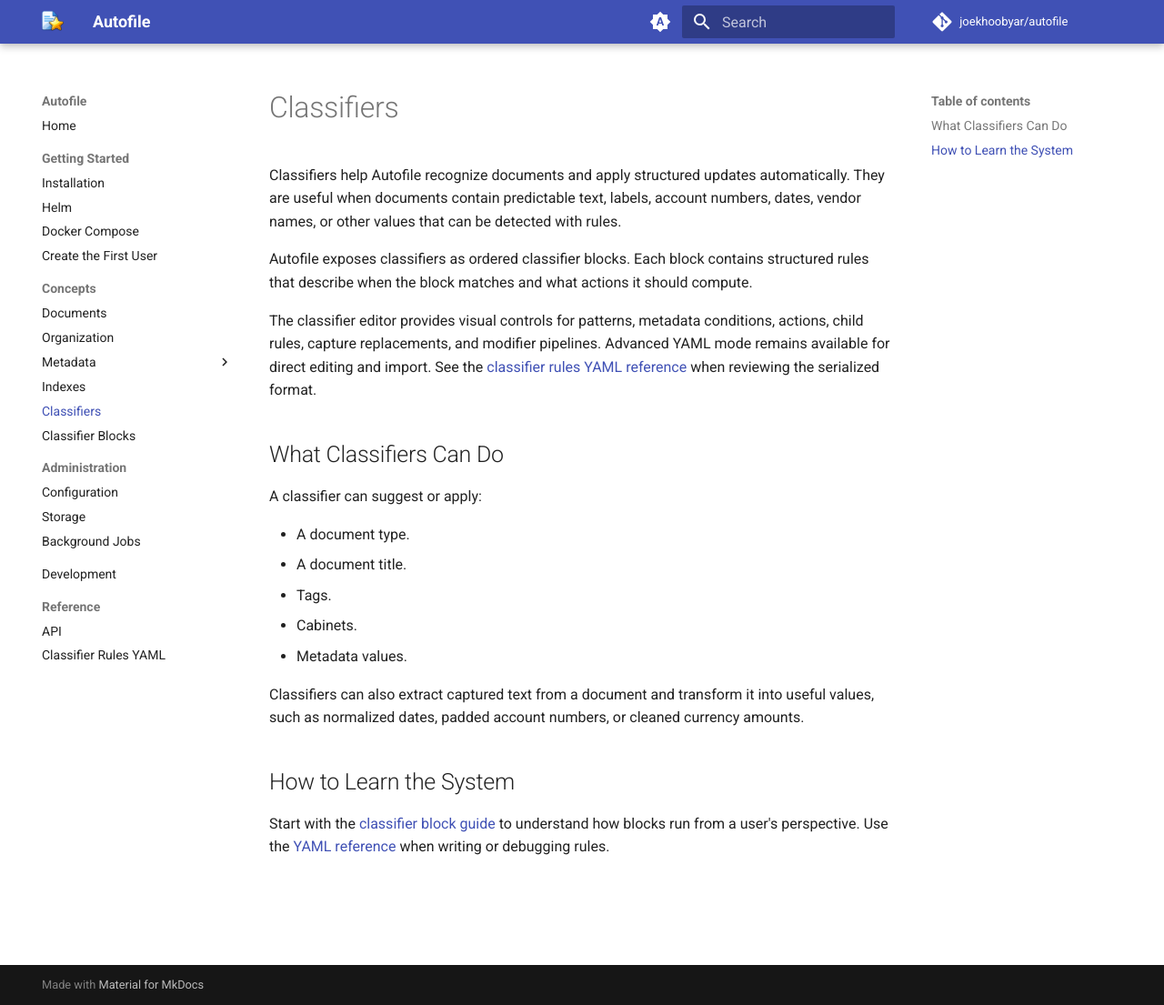
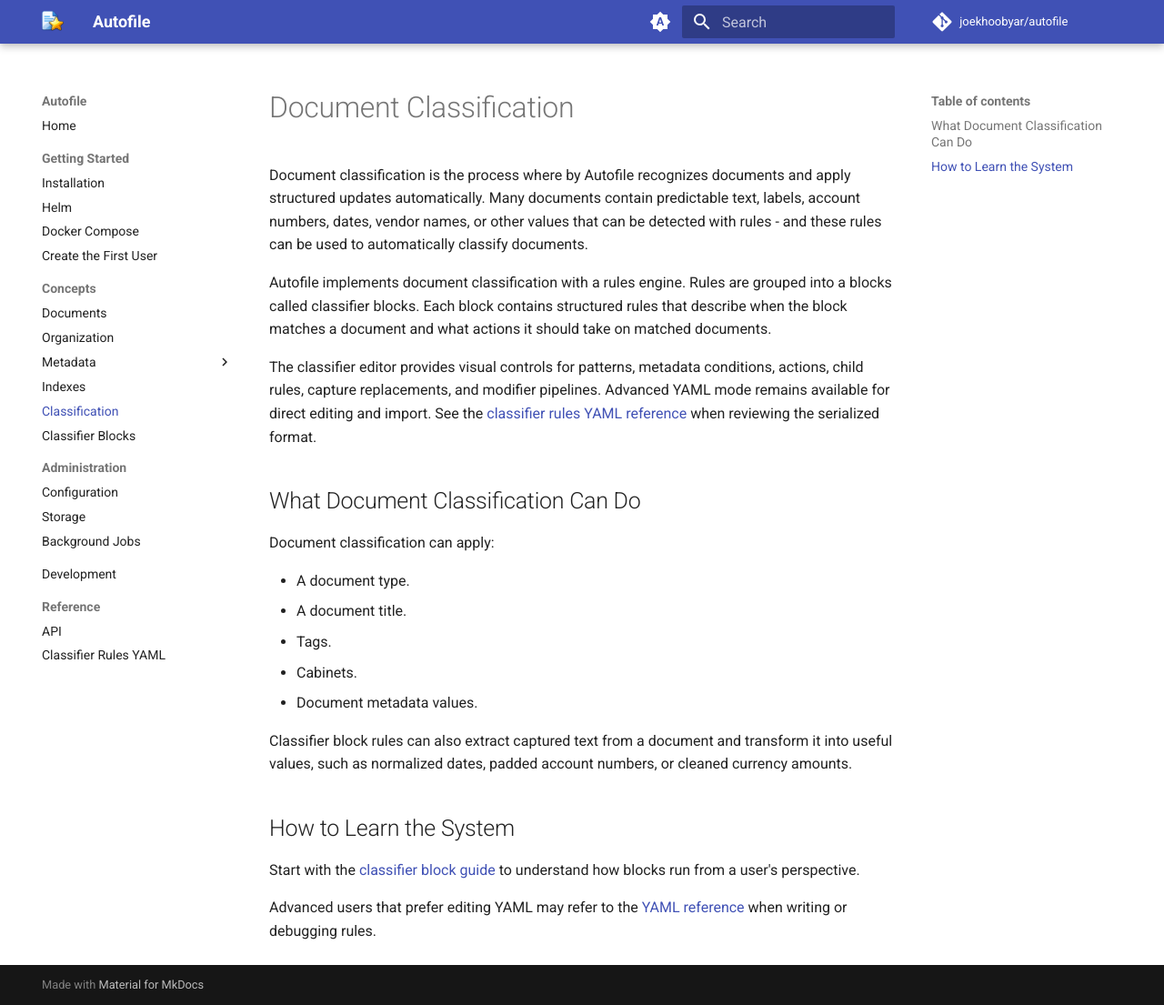
Before and after one commit to joekhoobyar/autofile, an MkDocs documentation site: the page built from docs/concepts/classifiers.md, in a window 1280 px wide and 1105 px high. Shown: the whole window at 91% size. Built offline with MkDocs 1.6.1 and Material for MkDocs 9.7.7, drawn with Linux system fonts in a browser that asks for light colours; comment, search, counter and statistics services are not loaded.

Commit message:
more updates to documentation

```diff
--- a/docs/concepts/classifiers.md
+++ b/docs/concepts/classifiers.md
@@ -1,23 +1,25 @@
-# Classifiers
+# Document Classification
 
-Classifiers help Autofile recognize documents and apply structured updates automatically. They are useful when documents contain predictable text, labels, account numbers, dates, vendor names, or other values that can be detected with rules.
+Document classification is the process where by Autofile recognizes documents and apply structured updates automatically. Many documents contain predictable text, labels, account numbers, dates, vendor names, or other values that can be detected with rules - and these rules can be used to automatically classify documents.
 
-Autofile exposes classifiers as ordered classifier blocks. Each block contains structured rules that describe when the block matches and what actions it should compute.
+Autofile implements document classification with a rules engine.  Rules are grouped into a blocks called classifier blocks.  Each block contains structured rules that describe when the block matches a document and what actions it should take on matched documents.
 
 The classifier editor provides visual controls for patterns, metadata conditions, actions, child rules, capture replacements, and modifier pipelines. Advanced YAML mode remains available for direct editing and import. See the [classifier rules YAML reference](../reference/classifier-rules-yaml.md) when reviewing the serialized format.
 
-## What Classifiers Can Do
+## What Document Classification Can Do
 
-A classifier can suggest or apply:
+Document classification can apply:
 
 - A document type.
 - A document title.
 - Tags.
 - Cabinets.
-- Metadata values.
+- Document metadata values.
 
-Classifiers can also extract captured text from a document and transform it into useful values, such as normalized dates, padded account numbers, or cleaned currency amounts.
+Classifier block rules can also extract captured text from a document and transform it into useful values, such as normalized dates, padded account numbers, or cleaned currency amounts.
 
 ## How to Learn the System
 
-Start with the [classifier block guide](classifier-blocks.md) to understand how blocks run from a user's perspective. Use the [YAML reference](../reference/classifier-rules-yaml.md) when writing or debugging rules.
+Start with the [classifier block guide](classifier-blocks.md) to understand how blocks run from a user's perspective.
+
+Advanced users that prefer editing YAML may refer to the [YAML reference](../reference/classifier-rules-yaml.md) when writing or debugging rules.
--- a/mkdocs.yml
+++ b/mkdocs.yml
@@ -48,7 +48,7 @@ nav:
           - Metadata Types: concepts/metadata-types.md
           - Document Metadata: concepts/document-metadata.md
       - Indexes: concepts/indexes.md
-      - Classifiers: concepts/classifiers.md
+      - Classification: concepts/classifiers.md
       - Classifier Blocks: concepts/classifier-blocks.md
   - Administration:
       - Configuration: admin/configuration.md
```
Also changed, not shown: docs/concepts/organization.md (+1 -1 lines).
